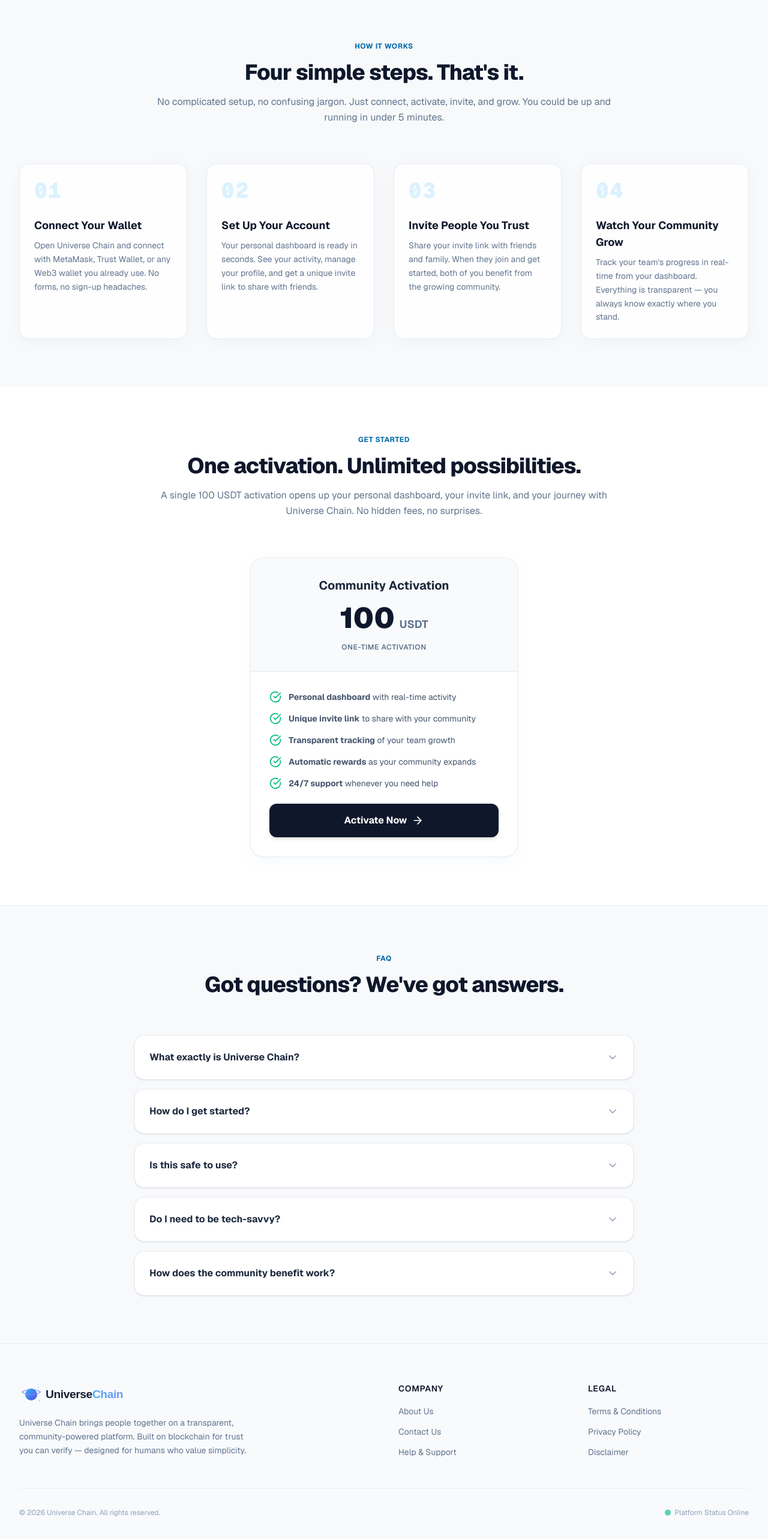
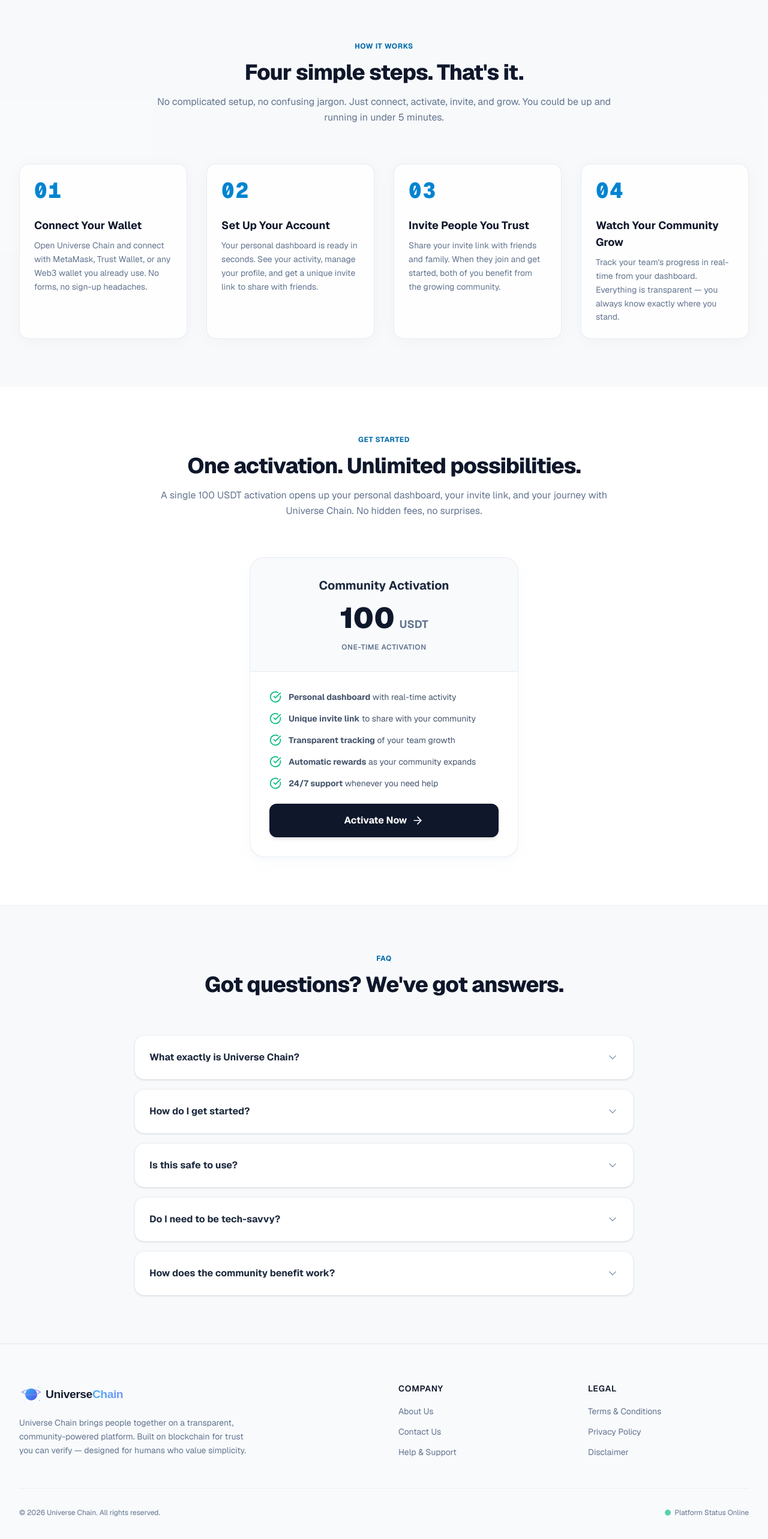
Before and after one commit to arenergyusa/universe-chain, a Next.js app: page / in a window 1280 px wide. Shown: the part 1611-4177 px from the top of the page at 60% size. Built offline with nearby package versions, Linux system fonts and the light colour scheme.

Commit message:
Fix remaining color contrast issues for Lighthouse accessibility

```diff
--- a/src/app/page.tsx
+++ b/src/app/page.tsx
@@ -264,7 +264,7 @@
             <div className="grid grid-cols-1 sm:grid-cols-2 lg:grid-cols-4 gap-8">
               {steps.map((step, i) => (
                 <div key={i} className="relative glass-card p-6 rounded-2xl border border-slate-100 space-y-6">
-                  <div aria-hidden="true" className="text-4xl font-black text-sky-200/50 tracking-wider font-mono">{step.step}</div>
+                  <div aria-hidden="true" className="text-4xl font-black text-sky-600 tracking-wider font-mono">{step.step}</div>
                   <div className="space-y-2">
                     <h3 className="text-lg font-bold text-slate-900">{step.title}</h3>
                     <p className="text-sm text-slate-500 leading-relaxed">{step.description}</p>
--- a/src/components/layout/Footer.tsx
+++ b/src/components/layout/Footer.tsx
@@ -65,11 +65,11 @@
         </div>
 
         <div className="mt-12 pt-8 border-t border-slate-200/60 flex flex-col md:flex-row justify-between items-center space-y-4 md:space-y-0">
-          <p className="text-xs text-slate-400">
+          <p className="text-xs text-slate-500">
             &copy; {currentYear} Universe Chain. All rights reserved.
           </p>
           <div className="flex space-x-6">
-            <span className="text-xs text-slate-400 flex items-center space-x-1.5">
+            <span className="text-xs text-slate-500 flex items-center space-x-1.5">
               <span className="inline-block w-2.5 h-2.5 rounded-full bg-emerald-500 animate-pulse-slow"></span>
               <span>Platform Status Online</span>
             </span>
```
